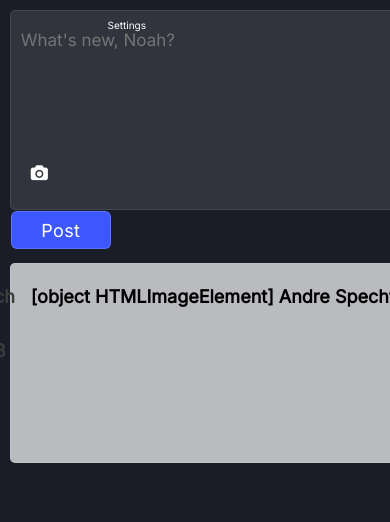
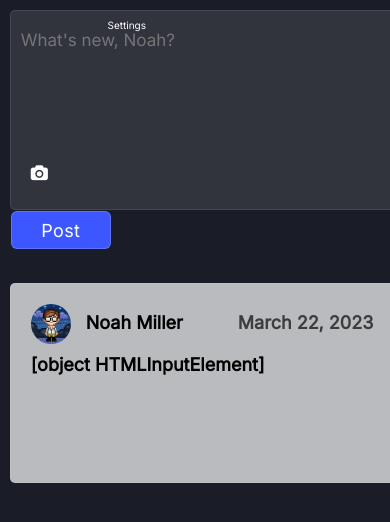
Before and after one commit to NoahMiller4/Fakebook, a plain HTML site: page index.html in a window 390 px wide. Both pictures are taken after typing "Sample" into the empty fields and a click on the button "Post". Shown: the part 70-592 px from the top of the page. Drawn offline with nearby package versions, Linux system fonts and the light colour scheme.

Commit message:
almost done

```diff
--- a/assets/script/index.js
+++ b/assets/script/index.js
@@ -68,7 +68,6 @@ const sub = new Subscriber(
 function getInfo() {
     const newDiv1 = document.createElement('div');
     newDiv1.classList.add('newDiv1');
-
     newDiv1.innerHTML = `
         <div class="user">USER:</div>
         <div class="id1">ID: ${user.id}</div>
@@ -119,7 +118,7 @@ addBtn.addEventListener('click', newDiv);
 function newDiv() {
     const newDiv = document.createElement('div');
     newDiv.classList.add('newDiv');
-    out.append(newDiv);
+
     let months = [
         'January', 'February', 'March', 'April', 'May', 'June',
         'July', 'August', 'September', 'October', 'November', 'December'
@@ -129,16 +128,16 @@ function newDiv() {
     let month = date.getMonth();
     let yy = date.getFullYear();
     let year = (yy < 100) ? yy + 1900 : yy;
-    const image1 = document.createElement("IMG");
-    image1.src = "..//image/avatar.png";
-    image1.classList.add('newImg');
+    let info = input.value;
     newDiv.innerHTML = `
-        <div class="divName">${image1} ${sub.name}
+        <img class="newImg" src="./assets/image/avatar.png"/>
+        <div class="divName"> ${user.name}
         <p class="time">${months[month] + " " + day + ", " + year}</p>
         </div>
-
-        `;
-
+        <div class="info">${info}</div>
+        <div class="pic">${file}</div>
+        `
+        out.append(newDiv);
 }
 
 const selectFile = event => {
--- a/assets/style/index.css
+++ b/assets/style/index.css
@@ -225,22 +225,22 @@ p {
 
 .divName {
     display: inline-block;
+    position: relative;
+    top: -15px;
+    padding-left: 10px;
 }
 
 .time {
     display: inline-block;
-    position: absolute;
-    right: 375px;
     color: #3d3d3d;
+    padding-left: 260px;
 }
 
 .newImg {
     display: inline-block;
-    margin-top: 8px;
     height: 40px;
     width: 40px;
     border-radius: 50%;
-    line-height: 60px;
 }
 
 /* -----------------------------------*/
@@ -254,7 +254,7 @@ p {
 
     nav ul li a { font-size: 10px; }
 
-    .area, .output {
+    .area, .output, .newDiv, .newDiv1, #display {
         margin: 0;
         margin-top: 20px;
         max-width: 400px;
@@ -262,5 +262,11 @@ p {
 
     span { width: 250px; }
 
-    .newDiv { width: 400px; }
+    .newDiv, .newDiv1 {
+        width: 200px;
+    }
+
+    .time {
+        padding-left: 50px;
+    }
 }
```
